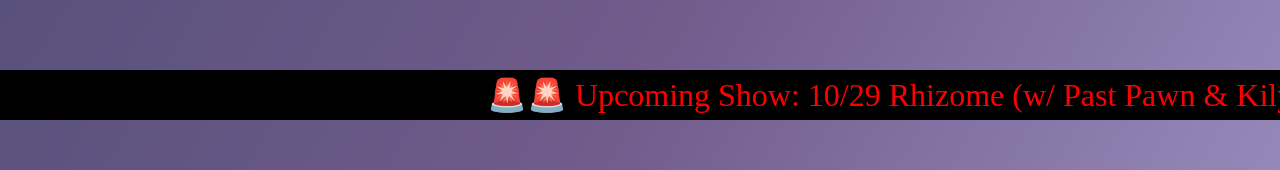
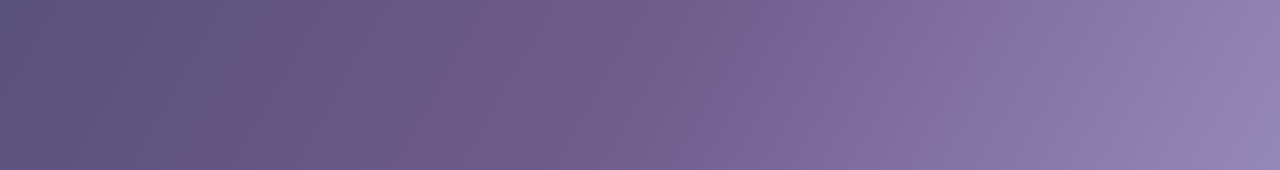
Before and after one commit to perryf/pearie-sol, a Next.js app: page / in a window 1280 px wide. Shown: the part 680-850 px from the top of the page. Built offline with nearby package versions, Linux system fonts and the light colour scheme; a web font is replaced by a local one.

Commit message:
remove upcoming show string, reformat markdown readme

```diff
--- a/data/tickerInfo.js
+++ b/data/tickerInfo.js
@@ -1,14 +1,15 @@
 /*
   // * For the ticker to work best, make sure your string is not too short and not too long.  See examples below
 */
+let upcomingShowsStr = ''
 
 // const happinessStr = 'New album REAL HAPPINESS out June 18th on HHBTM Records!'
-// const upcomingShowsStr =
+//  upcomingShowsStr =
 // 	'4/20 @ the Runaway with Josephine Network & Shawnis and the Shimmers'
-// const upcomingShowsStr =
+//  upcomingShowsStr =
 // 	'🚨🚨 Upcoming Show: 5/14 at Comet Ping Pong (w/ Evolfo)! 🚨🚨'
-const upcomingShowsStr =
-	'🚨🚨 Upcoming Show: 10/29 Rhizome (w/ Past Pawn & Kilynn Lunsford)! 🚨🚨'
+//  upcomingShowsStr =
+// 	'🚨🚨 Upcoming Show: 10/29 Rhizome (w/ Past Pawn & Kilynn Lunsford)! 🚨🚨'
 
 const tickerStr = upcomingShowsStr
 
```
Also changed, not shown: 1 other file (tests, documents, lock files or other folders).
